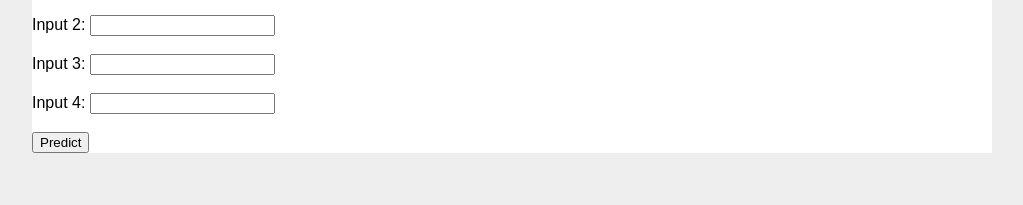
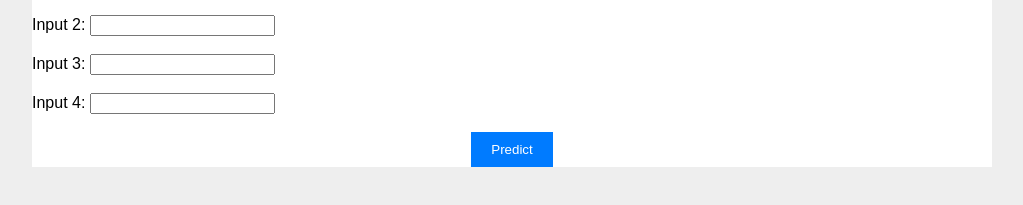
Before and after one commit to vamvas/prediction-prices, a plain HTML site: page index.html in a window 1280 px wide. Shown: the part 109-314 px from the top of the page, without its empty margins (128-1151 px from the left). Drawn offline with Linux system fonts and the light colour scheme.

Commit message:
Adding button css

```diff
--- a/styles.css
+++ b/styles.css
@@ -1,3 +1,17 @@
 html { font-family: sans-serif; background: #eee; padding: 1rem; }
 body { max-width: 960px; margin: 0 auto; background: white; }
 h1 { font-family: serif; color: #377ba8; margin: 1rem 0; }
+
+button {
+    display: block;
+    padding: 10px 20px;
+    background-color: #007bff;
+    color: white;
+    border: none;
+    cursor: pointer;
+    margin: 0 auto;
+}
+
+button:hover {
+    background-color: #0056b3;
+}
```
